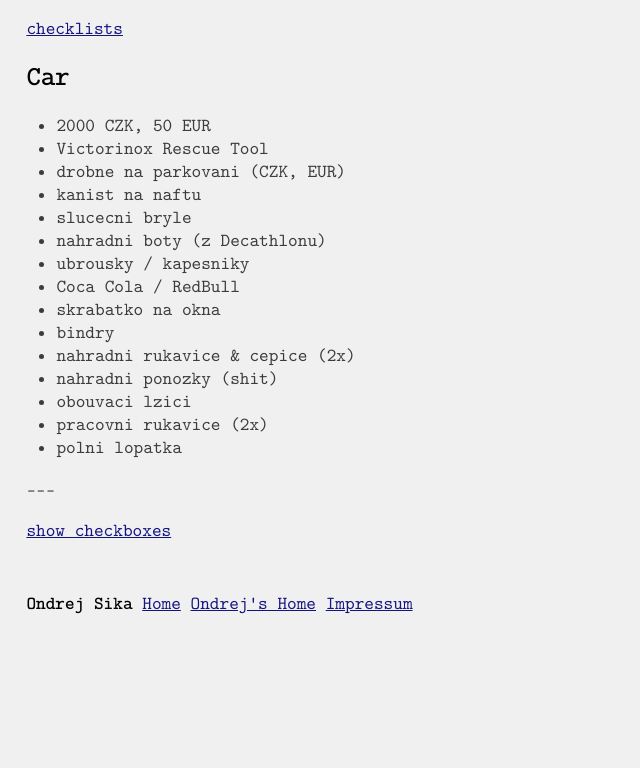
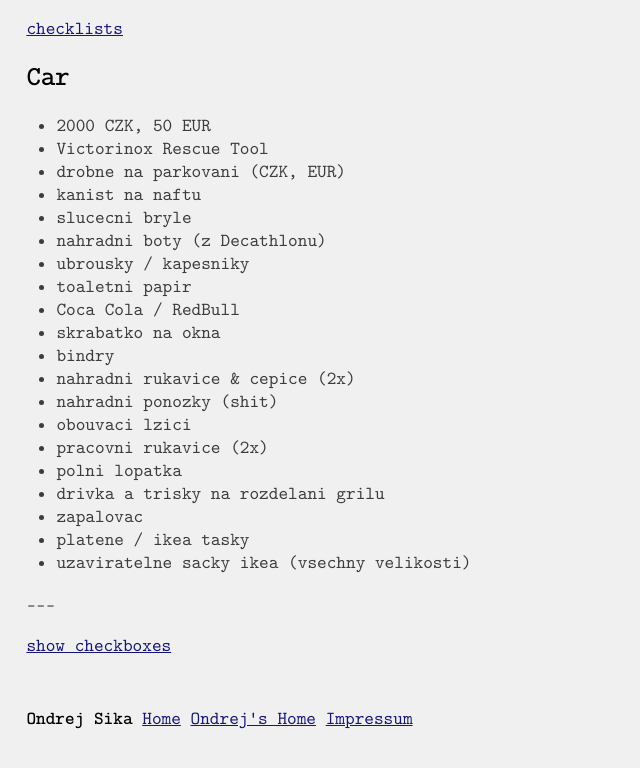
Before and after one commit to ondrejsika/ondrejsika.com, a Jekyll site: the page built from ondrej/checklists/car.md, in a window 1280 px wide. Shown: the top 768 px of the page, without its empty margins (0-640 px from the left). Built offline with Jekyll 4.4.1, drawn with Linux system fonts in a browser that asks for light colours; some web fonts are replaced.

Commit message:
feat(checklists/car): Add new items after Austrian Alps trip in 06/2021

```diff
--- a/ondrej/checklists/car.md
+++ b/ondrej/checklists/car.md
@@ -14,6 +14,7 @@
 - slucecni bryle
 - nahradni boty (z Decathlonu)
 - ubrousky / kapesniky
+- toaletni papir
 - Coca Cola / RedBull
 - skrabatko na okna
 - bindry
@@ -22,3 +23,7 @@
 - obouvaci lzici
 - pracovni rukavice (2x)
 - polni lopatka
+- drivka a trisky na rozdelani grilu
+- zapalovac
+- platene / ikea tasky
+- uzaviratelne sacky ikea (vsechny velikosti)
```
